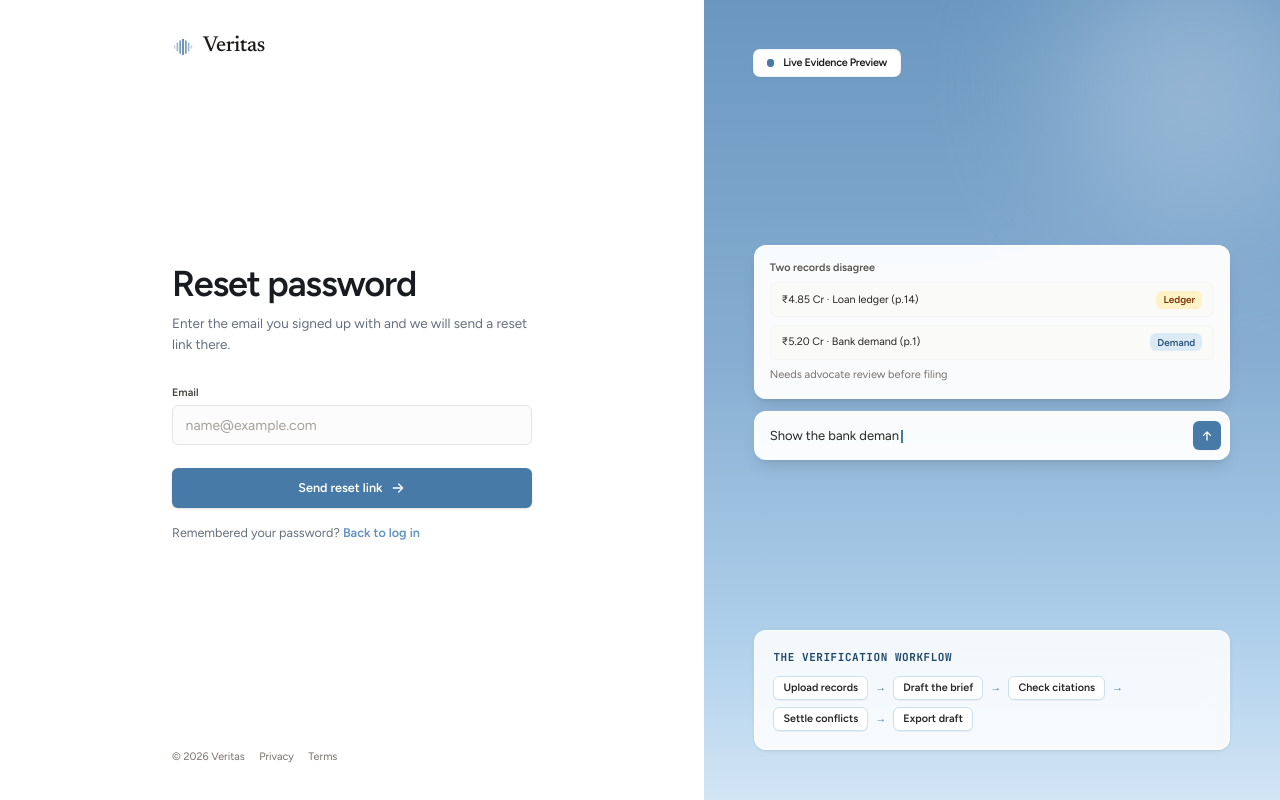
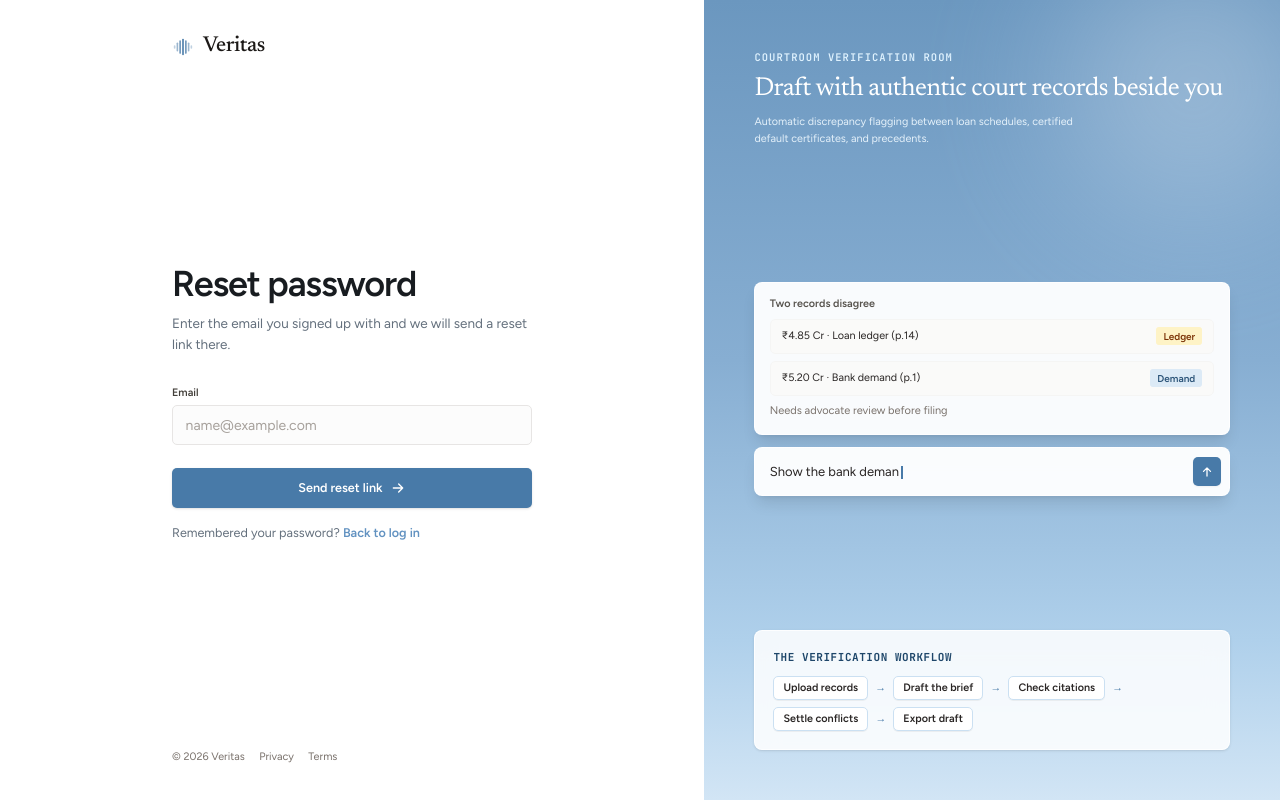
Before and after one commit to Tanveer-rajpurohit/veritas-agent, a Next.js app in the folder apps/web/: page /forgot-password in a window 1280 px wide. Built offline with nearby package versions, Linux system fonts and the light colour scheme.

Commit message:
refactor(frontend): update layout and styling for improved readability and consistency

```diff
--- a/apps/web/app/design-tokens.css
+++ b/apps/web/app/design-tokens.css
@@ -63,11 +63,11 @@
   --ring: var(--vt-brand);
 
   /* Radius & Transitions */
-  --radius: 8px;
-  --vt-radius-sm: 4px;
-  --vt-radius-md: 6px;
-  --vt-radius-lg: 12px;
-  --vt-radius-xl: 18px;
+  --radius: 6px;
+  --vt-radius-sm: 3px;
+  --vt-radius-md: 5px;
+  --vt-radius-lg: 8px;
+  --vt-radius-xl: 12px;
   --vt-ease: cubic-bezier(0.2, 0, 0, 1);
 
   --vh: 100vh;
--- a/apps/web/components/auth/auth-demo.tsx
+++ b/apps/web/components/auth/auth-demo.tsx
@@ -64,7 +64,7 @@ export function AuthDemo() {
           {step.answer.rows.map((row) => (
             <div key={row.text} className="flex items-center justify-between gap-2 rounded-md bg-stone-50 px-3 py-2 border border-stone-100">
               <span className="text-xs text-stone-800">{row.text}</span>
-              <span className={`shrink-0 rounded-md px-2 py-0.5 text-[10px] font-semibold ${row.tone}`}>{row.chip}</span>
+              <span className={`shrink-0 rounded-sm px-2 py-0.5 text-[10px] font-semibold ${row.tone}`}>{row.chip}</span>
             </div>
           ))}
           <p className="m-0 text-[11px] text-stone-500">{step.answer.foot}</p>
--- a/apps/web/components/auth/auth-shell.tsx
+++ b/apps/web/components/auth/auth-shell.tsx
@@ -40,14 +40,16 @@ export function AuthShell({ children }: { children: ReactNode }) {
           }}
         />
 
-        <div className="relative z-10 self-start">
-          <div className="relative flex items-center gap-2.5 rounded-md bg-white px-3.5 py-1.5 text-xs font-semibold tracking-tight text-stone-900 ring-1 ring-white/90 shadow-sm">
-            <span className="relative flex size-2">
-              <span className="absolute inline-flex size-full animate-ping rounded-full bg-brand-strong opacity-75" />
-              <span className="relative inline-flex size-2 rounded-full bg-brand-strong" />
-            </span>
-            Live Evidence Preview
-          </div>
+        <div className="relative z-10 flex flex-col gap-1.5">
+          <span className="font-mono text-[10.5px] font-semibold tracking-widest text-sky-100 uppercase">
+            Courtroom Verification Room
+          </span>
+          <h2 className="font-display text-2xl lg:text-[26px] font-normal leading-snug tracking-tight text-white m-0">
+            Draft with authentic court records beside you
+          </h2>
+          <p className="text-xs text-sky-50/90 m-0 leading-relaxed max-w-sm">
+            Automatic discrepancy flagging between loan schedules, certified default certificates, and precedents.
+          </p>
         </div>
 
         <div className="relative z-10 my-auto">
```
